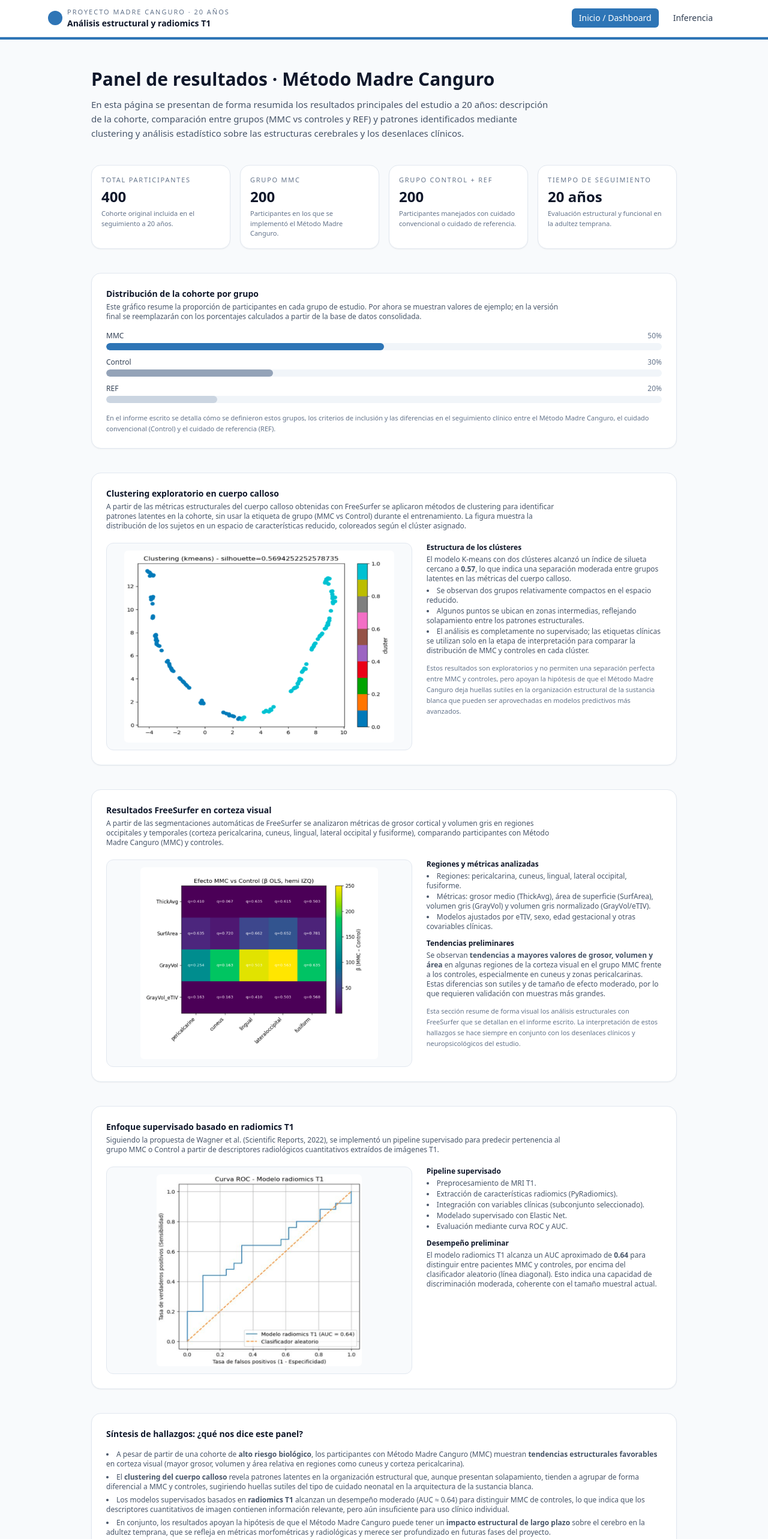
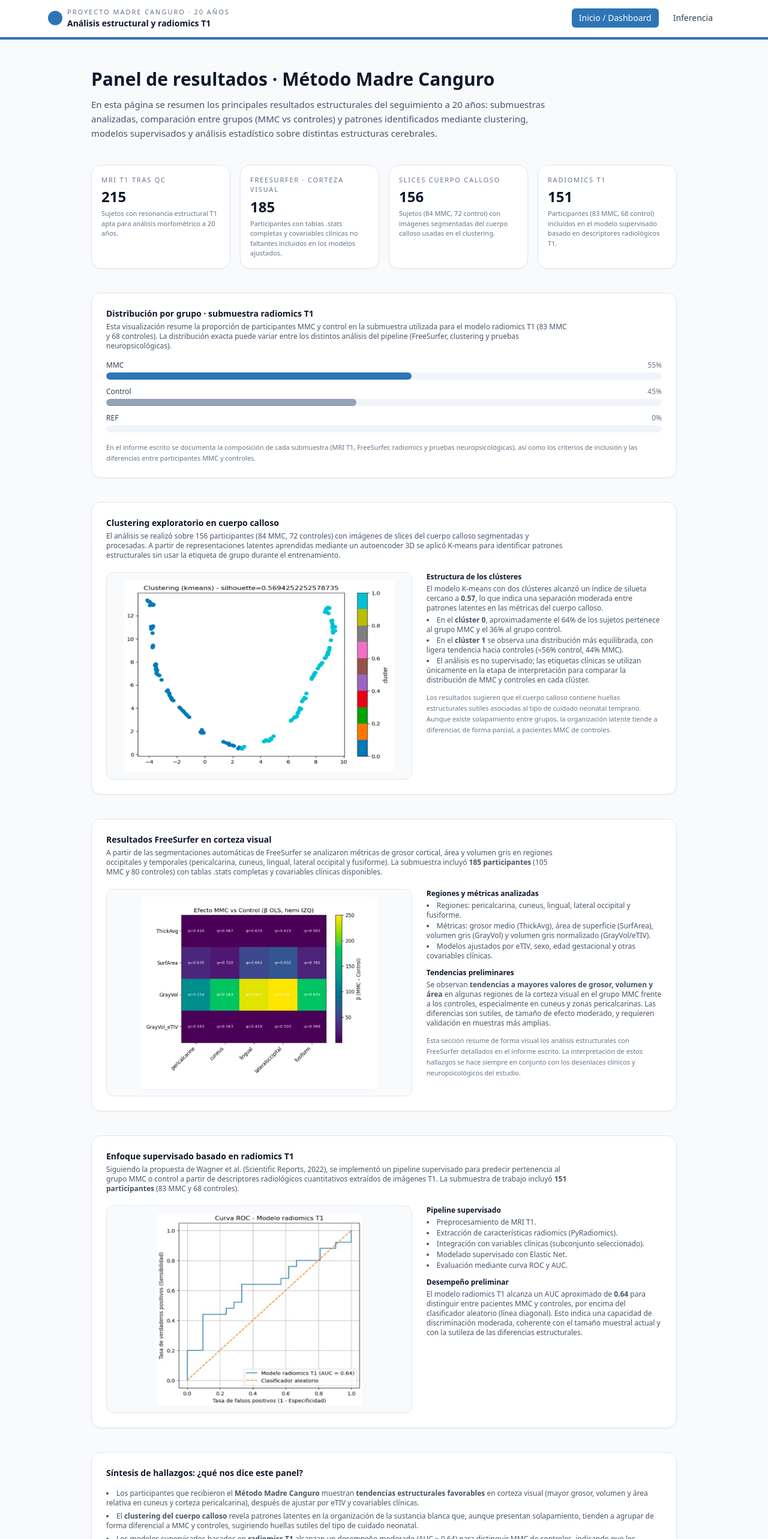
Before and after one commit to G4br13l4Maths/App_Proyecto_canguro, a React (Vite) app in the folder front/: page / in a window 1280 px wide. Shown: the top 2566 px of the page at 60% size. Built offline with nearby package versions, Linux system fonts and the light colour scheme.

Commit message:
Revise text content in Home.jsx for clarity
Updated text content for clarity and accuracy in the Home page, including changes to KPI labels, descriptions, and clustering analysis details.

```diff
--- a/front/src/pages/Home.jsx
+++ b/front/src/pages/Home.jsx
@@ -13,70 +13,74 @@ export default function Home() {
             Panel de resultados · Método Madre Canguro
           </h1>
           <p className="text-sm md:text-[15px] text-slate-600 leading-relaxed max-w-3xl">
-            En esta página se presentan de forma resumida los resultados principales del estudio a
-            20 años: descripción de la cohorte, comparación entre grupos (MMC vs controles y REF) y
-            patrones identificados mediante clustering y análisis estadístico sobre las estructuras
-            cerebrales y los desenlaces clínicos.
+            En esta página se resumen los principales resultados estructurales del seguimiento a
+            20 años: submuestras analizadas, comparación entre grupos (MMC vs controles) y patrones
+            identificados mediante clustering, modelos supervisados y análisis estadístico sobre
+            distintas estructuras cerebrales.
           </p>
         </section>
 
-        {/* 🔹 Tarjetas de KPIs principales */}
+        {/* 🔹 Tarjetas de KPIs principales (valores reales por submuestra) */}
         <section className="grid grid-cols-1 sm:grid-cols-2 lg:grid-cols-4 gap-4">
           {/* KPI 1 */}
           <div className="rounded-2xl bg-white border border-slate-200 shadow-sm p-4 flex flex-col gap-1">
             <span className="text-[11px] uppercase tracking-[0.16em] text-slate-500">
-              Total participantes
+              MRI T1 tras QC
             </span>
-            <span className="text-2xl font-semibold text-slate-900">400</span>
+            <span className="text-2xl font-semibold text-slate-900">215</span>
             <span className="text-[11px] text-slate-500">
-              Cohorte original incluida en el seguimiento a 20 años.
+              Sujetos con resonancia estructural T1 apta para análisis morfométrico a 20 años.
             </span>
           </div>
 
           {/* KPI 2 */}
           <div className="rounded-2xl bg-white border border-slate-200 shadow-sm p-4 flex flex-col gap-1">
             <span className="text-[11px] uppercase tracking-[0.16em] text-slate-500">
-              Grupo MMC
+              FreeSurfer · corteza visual
             </span>
-            <span className="text-2xl font-semibold text-slate-900">200</span>
+            <span className="text-2xl font-semibold text-slate-900">185</span>
             <span className="text-[11px] text-slate-500">
-              Participantes en los que se implementó el Método Madre Canguro.
+              Participantes con tablas .stats completas y covariables clínicas no faltantes
+              incluidos en los modelos ajustados.
             </span>
           </div>
 
           {/* KPI 3 */}
           <div className="rounded-2xl bg-white border border-slate-200 shadow-sm p-4 flex flex-col gap-1">
             <span className="text-[11px] uppercase tracking-[0.16em] text-slate-500">
-              Grupo Control + REF
+              Slices cuerpo calloso
             </span>
-            <span className="text-2xl font-semibold text-slate-900">200</span>
+            <span className="text-2xl font-semibold text-slate-900">156</span>
             <span className="text-[11px] text-slate-500">
-              Participantes manejados con cuidado convencional o cuidado de referencia.
+              Sujetos (84 MMC, 72 control) con imágenes segmentadas del cuerpo calloso usadas en el
+              clustering.
             </span>
           </div>
 
           {/* KPI 4 */}
           <div className="rounded-2xl bg-white border border-slate-200 shadow-sm p-4 flex flex-col gap-1">
             <span className="text-[11px] uppercase tracking-[0.16em] text-slate-500">
-              Tiempo de seguimiento
+              Radiomics T1
             </span>
-            <span className="text-2xl font-semibold text-slate-900">20 años</span>
+            <span className="text-2xl font-semibold text-slate-900">151</span>
             <span className="text-[11px] text-slate-500">
-              Evaluación estructural y funcional en la adultez temprana.
+              Participantes (83 MMC, 68 control) incluidos en el modelo supervisado basado en
+              descriptores radiológicos T1.
             </span>
           </div>
         </section>
 
-        {/* 🔹 Distribución de la cohorte por grupo */}
+        {/* 🔹 Distribución de la cohorte por grupo (ejemplo radiomics T1) */}
         <section className="rounded-2xl border border-slate-200 bg-white shadow-sm p-6 space-y-4">
           <div className="flex flex-col gap-1">
             <h2 className="text-sm font-semibold text-slate-900">
-              Distribución de la cohorte por grupo
+              Distribución por grupo · submuestra radiomics T1
             </h2>
             <p className="text-xs text-slate-600 max-w-3xl">
-              Este gráfico resume la proporción de participantes en cada grupo de estudio. Por ahora
-              se muestran valores de ejemplo; en la versión final se reemplazarán con los
-              porcentajes calculados a partir de la base de datos consolidada.
+              Esta visualización resume la proporción de participantes MMC y control en la
+              submuestra utilizada para el modelo radiomics T1 (83 MMC y 68 controles). La
+              distribución exacta puede variar entre los distintos análisis del pipeline
+              (FreeSurfer, clustering y pruebas neuropsicológicas).
             </p>
           </div>
 
@@ -86,12 +90,12 @@ export default function Home() {
             <div className="space-y-1">
               <div className="flex items-baseline justify-between">
                 <span className="text-xs font-medium text-slate-700">MMC</span>
-                <span className="text-xs text-slate-500">50%</span>
+                <span className="text-xs text-slate-500">55%</span>
               </div>
               <div className="h-3 w-full rounded-full bg-slate-100 overflow-hidden">
                 <div
                   className="h-full rounded-full"
-                  style={{ width: "50%", backgroundColor: KMC_BLUE }}
+                  style={{ width: "55%", backgroundColor: KMC_BLUE }}
                 />
               </div>
             </div>
@@ -100,10 +104,10 @@ export default function Home() {
             <div className="space-y-1">
               <div className="flex items-baseline justify-between">
                 <span className="text-xs font-medium text-slate-700">Control</span>
-                <span className="text-xs text-slate-500">30%</span>
+                <span className="text-xs text-slate-500">45%</span>
               </div>
               <div className="h-3 w-full rounded-full bg-slate-100 overflow-hidden">
-                <div className="h-full rounded-full bg-slate-400" style={{ width: "30%" }} />
+                <div className="h-full rounded-full bg-slate-400" style={{ width: "45%" }} />
               </div>
             </div>
 
@@ -111,33 +115,32 @@ export default function Home() {
             <div className="space-y-1">
               <div className="flex items-baseline justify-between">
                 <span className="text-xs font-medium text-slate-700">REF</span>
-                <span className="text-xs text-slate-500">20%</span>
+                <span className="text-xs text-slate-500">0%</span>
               </div>
               <div className="h-3 w-full rounded-full bg-slate-100 overflow-hidden">
-                <div className="h-full rounded-full bg-slate-300" style={{ width: "20%" }} />
+                <div className="h-full rounded-full bg-slate-300" style={{ width: "0%" }} />
               </div>
             </div>
           </div>
 
           <p className="text-[11px] text-slate-500 leading-relaxed">
-            En el informe escrito se detalla cómo se definieron estos grupos, los criterios de
-            inclusión y las diferencias en el seguimiento clínico entre el Método Madre Canguro, el
-            cuidado convencional (Control) y el cuidado de referencia (REF).
+            En el informe escrito se documenta la composición de cada submuestra (MRI T1,
+            FreeSurfer, radiomics y pruebas neuropsicológicas), así como los criterios de inclusión
+            y las diferencias entre participantes MMC y controles.
           </p>
         </section>
 
-        {/* 🔹 Clustering exploratorio en cuerpo calloso (FreeSurfer) */}
+        {/* 🔹 Clustering exploratorio en cuerpo calloso (FreeSurfer / slices) */}
         <section className="rounded-2xl border border-slate-200 bg-white shadow-sm p-6 space-y-5">
           <div className="flex flex-col gap-1">
             <h2 className="text-sm font-semibold text-slate-900">
               Clustering exploratorio en cuerpo calloso
             </h2>
             <p className="text-xs text-slate-600 max-w-3xl">
-              A partir de las métricas estructurales del cuerpo calloso obtenidas con FreeSurfer se
-              aplicaron métodos de clustering para identificar patrones latentes en la cohorte, sin
-              usar la etiqueta de grupo (MMC vs Control) durante el entrenamiento. La figura muestra
-              la distribución de los sujetos en un espacio de características reducido, coloreados
-              según el clúster asignado.
+              El análisis se realizó sobre 156 participantes (84 MMC, 72 controles) con imágenes de
+              slices del cuerpo calloso segmentadas y procesadas. A partir de representaciones
+              latentes aprendidas mediante un autoencoder 3D se aplicó K-means para identificar
+              patrones estructurales sin usar la etiqueta de grupo durante el entrenamiento.
             </p>
           </div>
 
@@ -146,7 +149,7 @@ export default function Home() {
             <div className="rounded-xl border border-slate-200 bg-slate-50 p-3 flex items-center justify-center">
               <img
                 src="/images/clustering_cuerpo_calloso.png"
-                alt="Dispersión de sujetos en el espacio de características, coloreados por clúster K-means, con índice de silueta aproximado de 0.57."
+                alt="Dispersión de sujetos en el espacio de características latentes del cuerpo calloso, coloreados por clúster K-means."
                 className="max-h-80 w-auto object-contain rounded-md"
               />
             </div>
@@ -160,27 +163,31 @@ export default function Home() {
                 <p className="text-xs text-slate-600">
                   El modelo K-means con dos clústeres alcanzó un índice de silueta cercano a{" "}
                   <span className="font-semibold">0.57</span>, lo que indica una separación
-                  moderada entre grupos latentes en las métricas del cuerpo calloso.
+                  moderada entre patrones latentes en las métricas del cuerpo calloso.
                 </p>
                 <ul className="text-xs text-slate-600 list-disc list-inside space-y-0.5">
-                  <li>Se observan dos grupos relativamente compactos en el espacio reducido.</li>
                   <li>
-                    Algunos puntos se ubican en zonas intermedias, reflejando solapamiento entre
-                    los patrones estructurales.
+                    En el <span className="font-semibold">clúster 0</span>, aproximadamente el 64%
+                    de los sujetos pertenece al grupo MMC y el 36% al grupo control.
                   </li>
                   <li>
-                    El análisis es completamente no supervisado; las etiquetas clínicas se utilizan
-                    solo en la etapa de interpretación para comparar la distribución de MMC y
-                    controles en cada clúster.
+                    En el <span className="font-semibold">clúster 1</span> se observa una
+                    distribución más equilibrada, con ligera tendencia hacia controles (≈56%
+                    control, 44% MMC).
+                  </li>
+                  <li>
+                    El análisis es no supervisado; las etiquetas clínicas se utilizan únicamente en
+                    la etapa de interpretación para comparar la distribución de MMC y controles en
+                    cada clúster.
                   </li>
                 </ul>
               </div>
 
               <p className="text-[11px] text-slate-500 leading-relaxed">
-                Estos resultados son exploratorios y no permiten una separación perfecta entre MMC
-                y controles, pero apoyan la hipótesis de que el Método Madre Canguro deja huellas
-                sutiles en la organización estructural de la sustancia blanca que pueden ser
-                aprovechadas en modelos predictivos más avanzados.
+                Los resultados sugieren que el cuerpo calloso contiene huellas estructurales sutiles
+                asociadas al tipo de cuidado neonatal temprano. Aunque existe solapamiento entre
+                grupos, la organización latente tiende a diferenciar, de forma parcial, a pacientes
+                MMC de controles.
               </p>
             </div>
           </div>
@@ -194,9 +201,10 @@ export default function Home() {
             </h2>
             <p className="text-xs text-slate-600 max-w-3xl">
               A partir de las segmentaciones automáticas de FreeSurfer se analizaron métricas de
-              grosor cortical y volumen gris en regiones occipitales y temporales (corteza
-              pericalcarina, cuneus, lingual, lateral occipital y fusiforme), comparando
-              participantes con Método Madre Canguro (MMC) y controles.
+              grosor cortical, área y volumen gris en regiones occipitales y temporales
+              (pericalcarina, cuneus, lingual, lateral occipital y fusiforme). La submuestra incluyó{" "}
+              <span className="font-semibold">185 participantes</span> (105 MMC y 80 controles) con
+              tablas .stats completas y covariables clínicas disponibles.
             </p>
           </div>
 
@@ -205,7 +213,7 @@ export default function Home() {
             <div className="rounded-xl border border-slate-200 bg-slate-50 p-3 flex items-center justify-center">
               <img
                 src="/images/freesurfer_corteza_visual.png"
-                alt="Mapa de efectos β MMC vs Control en corteza visual (ThickAvg, SurfArea, GrayVol, GrayVol/eTIV) estimados con modelos OLS."
+                alt="Mapa de efectos MMC vs Control en corteza visual (ThickAvg, SurfArea, GrayVol y GrayVol/eTIV) estimados con modelos OLS."
                 className="max-h-80 w-auto object-contain rounded-md"
               />
             </div>
@@ -218,15 +226,14 @@ export default function Home() {
                 </h3>
                 <ul className="text-xs text-slate-600 list-disc list-inside space-y-0.5">
                   <li>
-                    Regiones: pericalcarina, cuneus, lingual, lateral occipital, fusiforme.
+                    Regiones: pericalcarina, cuneus, lingual, lateral occipital y fusiforme.
                   </li>
                   <li>
                     Métricas: grosor medio (ThickAvg), área de superficie (SurfArea), volumen gris
                     (GrayVol) y volumen gris normalizado (GrayVol/eTIV).
                   </li>
                   <li>
-                    Modelos ajustados por eTIV, sexo, edad gestacional y otras covariables
-                    clínicas.
+                    Modelos ajustados por eTIV, sexo, edad gestacional y otras covariables clínicas.
                   </li>
                 </ul>
               </div>
@@ -234,18 +241,20 @@ export default function Home() {
               <div className="space-y-1">
                 <h3 className="text-xs font-semibold text-slate-900">Tendencias preliminares</h3>
                 <p className="text-xs text-slate-600">
-                  Se observan <span className="font-semibold">tendencias a mayores valores de grosor,
-                  volumen y área</span> en algunas regiones de la corteza visual en el grupo MMC
-                  frente a los controles, especialmente en cuneus y zonas pericalcarinas. Estas
-                  diferencias son sutiles y de tamaño de efecto moderado, por lo que requieren
-                  validación con muestras más grandes.
+                  Se observan{" "}
+                  <span className="font-semibold">
+                    tendencias a mayores valores de grosor, volumen y área
+                  </span>{" "}
+                  en algunas regiones de la corteza visual en el grupo MMC frente a los controles,
+                  especialmente en cuneus y zonas pericalcarinas. Las diferencias son sutiles, de
+                  tamaño de efecto moderado, y requieren validación en muestras más amplias.
                 </p>
               </div>
 
               <p className="text-[11px] text-slate-500 leading-relaxed">
-                Esta sección resume de forma visual los análisis estructurales con FreeSurfer que se
-                detallan en el informe escrito. La interpretación de estos hallazgos se hace siempre
-                en conjunto con los desenlaces clínicos y neuropsicológicos del estudio.
+                Esta sección resume de forma visual los análisis estructurales con FreeSurfer
+                detallados en el informe escrito. La interpretación de estos hallazgos se hace
+                siempre en conjunto con los desenlaces clínicos y neuropsicológicos del estudio.
               </p>
             </div>
           </div>
@@ -259,8 +268,10 @@ export default function Home() {
             </h2>
             <p className="text-xs text-slate-600 max-w-3xl">
               Siguiendo la propuesta de Wagner et al. (Scientific Reports, 2022), se implementó un
-              pipeline supervisado para predecir pertenencia al grupo MMC o Control a partir de
-              descriptores radiológicos cuantitativos extraídos de imágenes T1.
+              pipeline supervisado para predecir pertenencia al grupo MMC o control a partir de
+              descriptores radiológicos cuantitativos extraídos de imágenes T1. La submuestra de
+              trabajo incluyó <span className="font-semibold">151 participantes</span> (83 MMC y 68
+              controles).
             </p>
           </div>
 
@@ -295,7 +306,8 @@ export default function Home() {
                   El modelo radiomics T1 alcanza un AUC aproximado de{" "}
                   <span className="font-semibold">0.64</span> para distinguir entre pacientes MMC y
                   controles, por encima del clasificador aleatorio (línea diagonal). Esto indica una
-                  capacidad de discriminación moderada, coherente con el tamaño muestral actual.
+                  capacidad de discriminación moderada, coherente con el tamaño muestral actual y
+                  con la sutileza de las diferencias estructurales.
                 </p>
               </div>
             </div>
@@ -309,31 +321,30 @@ export default function Home() {
           </h2>
           <ul className="text-xs text-slate-600 list-disc list-inside space-y-1.5">
             <li>
-              A pesar de partir de una cohorte de{" "}
-              <span className="font-semibold">alto riesgo biológico</span>, los participantes con
-              Método Madre Canguro (MMC) muestran{" "}
+              Los participantes que recibieron el{" "}
+              <span className="font-semibold">Método Madre Canguro</span> muestran{" "}
               <span className="font-semibold">tendencias estructurales favorables</span> en corteza
-              visual (mayor grosor, volumen y área relativa en regiones como cuneus y corteza
-              pericalcarina).
+              visual (mayor grosor, volumen y área relativa en cuneus y corteza pericalcarina),
+              después de ajustar por eTIV y covariables clínicas.
             </li>
             <li>
               El <span className="font-semibold">clustering del cuerpo calloso</span> revela
-              patrones latentes en la organización estructural que, aunque presentan solapamiento,
-              tienden a agrupar de forma diferencial a MMC y controles, sugiriendo huellas sutiles
-              del tipo de cuidado neonatal en la arquitectura de la sustancia blanca.
+              patrones latentes en la organización de la sustancia blanca que, aunque presentan
+              solapamiento, tienden a agrupar de forma diferencial a MMC y controles, sugiriendo
+              huellas sutiles del tipo de cuidado neonatal.
             </li>
             <li>
               Los modelos supervisados basados en{" "}
               <span className="font-semibold">radiomics T1</span> alcanzan un desempeño moderado
-              (AUC ≈ 0.64) para distinguir MMC de controles, lo que indica que los descriptores
-              cuantitativos de imagen contienen información relevante, pero aún insuficiente para
-              uso clínico individual.
+              (AUC ≈ 0.64) para distinguir MMC de controles, indicando que los descriptores de
+              imagen contienen información relevante, pero aún insuficiente para uso clínico
+              individual.
             </li>
             <li>
-              En conjunto, los resultados apoyan la hipótesis de que el Método Madre Canguro puede
-              tener un <span className="font-semibold">impacto estructural de largo plazo</span> sobre
-              el cerebro en la adultez temprana, que se refleja en métricas morfométricas y
-              radiológicas y merece ser profundizado en futuras fases del proyecto.
+              En conjunto, los hallazgos apoyan la hipótesis de que el Método Madre Canguro puede
+              tener un <span className="font-semibold">impacto estructural de largo plazo</span>
+              sobre el cerebro en la adultez temprana, coherente con la evidencia clínica y
+              neuropsicológica del proyecto.
             </li>
           </ul>
         </section>
```
